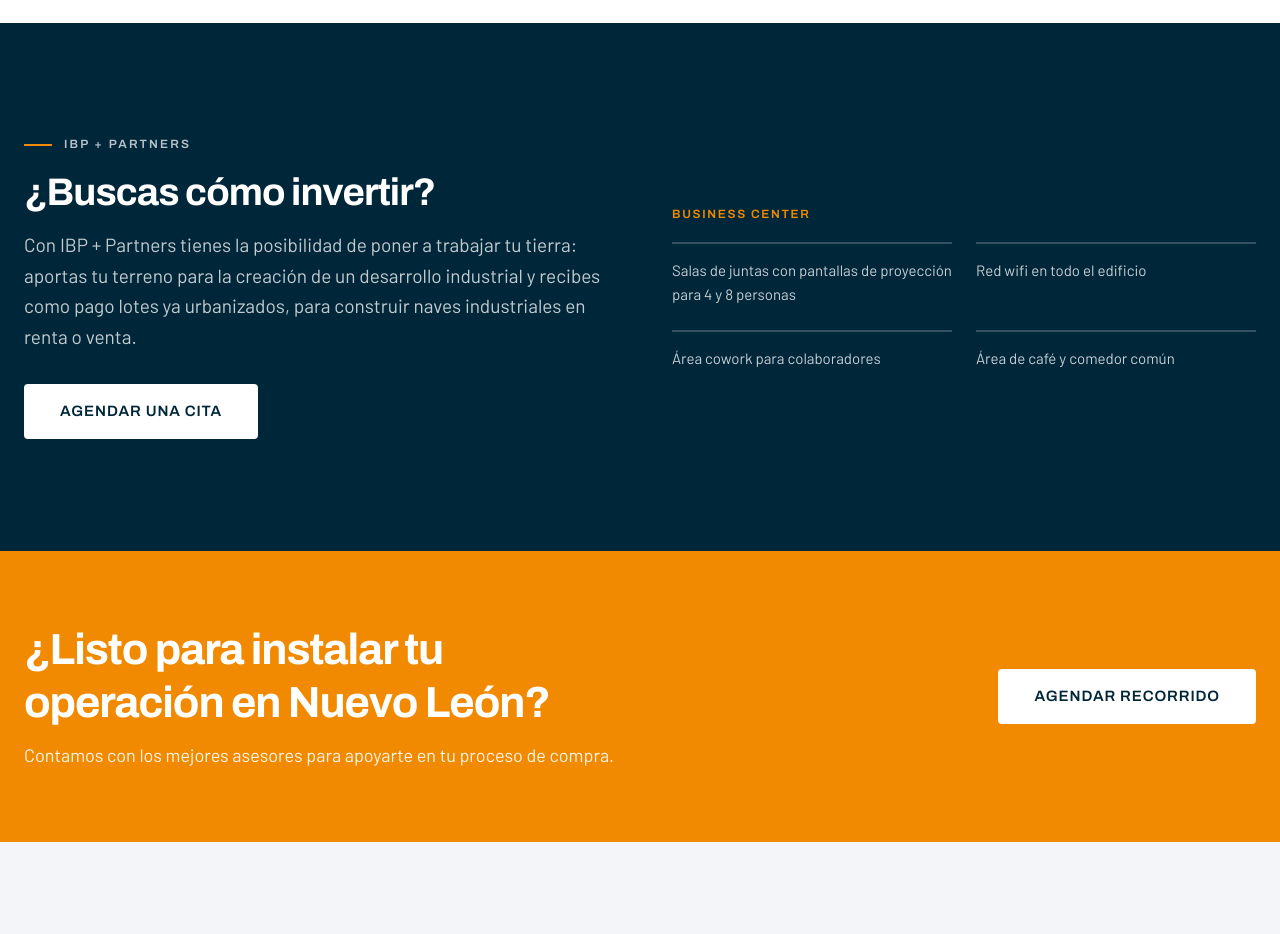
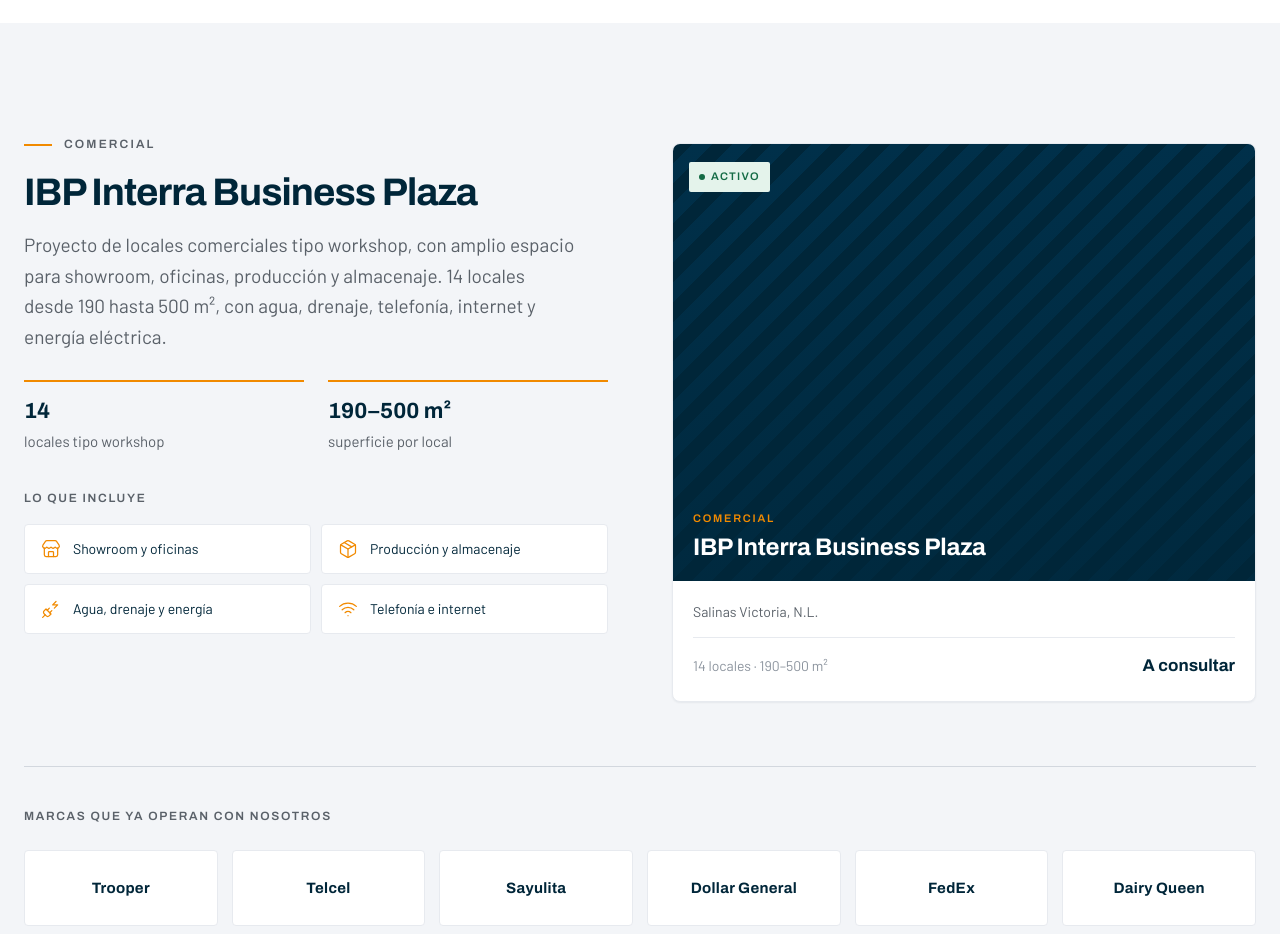
Before and after one commit to human-marketing-dev/grupo-interra, a Next.js app: page / in a window 1280 px wide. Shown: the part 3700-4634 px from the top of the page. Built offline with nearby package versions, Linux system fonts and the light colour scheme; no server answers.

Commit message:
cambios en estructura

```diff
--- a/app/globals.css
+++ b/app/globals.css
@@ -732,6 +732,12 @@
   color: inherit;
 }
 
+/* Como <button> la tarjeta se encoge a su contenido: dentro de una rejilla da
+   igual porque el track la estira, pero suelta en un bloque queda angosta. */
+button.ds-property {
+  width: 100%;
+}
+
 .ds-property__scrim {
   position: absolute;
   inset: 0;
@@ -852,6 +858,10 @@
    ========================================================================== */
 
 .ds-modal {
+  /* El preflight de Tailwind pone `margin: 0` en `*` y eso pisa el
+     `margin: auto` que el navegador le da a <dialog>: sin esto el modal se
+     pega a la esquina superior izquierda en vez de centrarse. */
+  margin: auto;
   width: min(1180px, calc(100vw - 2 * var(--gutter)));
   max-width: none;
   max-height: min(92dvh, 860px);
--- a/app/page.tsx
+++ b/app/page.tsx
@@ -1,11 +1,11 @@
 import { Footer } from "@/components/ds/Footer";
 import { Navbar } from "@/components/ds/Navbar";
 import { About } from "@/components/landing/About";
+import { Commercial } from "@/components/landing/Commercial";
 import { Contact } from "@/components/landing/Contact";
 import { CtaBand } from "@/components/landing/CtaBand";
 import { Developments } from "@/components/landing/Developments";
 import { Hero } from "@/components/landing/Hero";
-import { Partners } from "@/components/landing/Partners";
 import { FOOTER_COLUMNS, FOOTER_DESCRIPTION, NAV_LINKS } from "@/content/site";
 
 export default function LandingPage() {
@@ -17,7 +17,7 @@
         <Hero />
         <About />
         <Developments />
-        <Partners />
+        <Commercial />
         <CtaBand />
         <Contact />
       </main>
--- /dev/null
+++ b/components/landing/Commercial.tsx
@@ -0,0 +1,110 @@
+"use client";
+
+import { useState } from "react";
+import { Icon } from "@/components/ds/Icon";
+import { PropertyCard, type Property } from "@/components/ds/PropertyCard";
+import { PropertyModal } from "@/components/ds/PropertyModal";
+import { SectionHeading } from "@/components/ds/SectionHeading";
+import { COMMERCIAL, TENANT_BRANDS } from "@/content/site";
+
+export function Commercial() {
+  const [selected, setSelected] = useState<Property | null>(null);
+
+  return (
+    <section
+      id="comercial"
+      className="ds-section"
+      style={{ background: "var(--surface-subtle)" }}
+    >
+      <div className="ds-container">
+        <div className="grid gap-12 lg:grid-cols-[1fr_1fr] lg:gap-16">
+          <div>
+            <SectionHeading
+              eyebrow={COMMERCIAL.eyebrow}
+              title={COMMERCIAL.title}
+              description={COMMERCIAL.lead}
+              style={{ maxWidth: "none" }}
+            />
+
+            <div className="mt-7 grid grid-cols-2 gap-x-6 gap-y-3.5">
+              {COMMERCIAL.stats.map((stat) => (
+                <div
+                  key={stat.label}
+                  style={{
+                    borderTop:
+                      "var(--border-width-strong) solid var(--interra-orange)",
+                    paddingTop: 12,
+                    fontSize: "var(--fs-body-sm)",
+                    color: "var(--text-secondary)",
+                  }}
+                >
+                  <b
+                    style={{
+                      display: "block",
+                      fontFamily: "var(--font-display)",
+                      fontSize: 22,
+                      color: "var(--text-primary)",
+                    }}
+                  >
+                    {stat.value}
+                  </b>
+                  {stat.label}
+                </div>
+              ))}
+            </div>
+
+            <div
+              className="ds-eyebrow mt-9"
+              style={{
+                letterSpacing: "0.14em",
+                color: "var(--text-secondary)",
+                marginBottom: 16,
+              }}
+            >
+              {COMMERCIAL.benefitsTitle}
+            </div>
+            <div className="grid grid-cols-1 gap-2.5 sm:grid-cols-2">
+              {COMMERCIAL.benefits.map((benefit) => (
+                <div key={benefit.label} className="ds-benefit">
+                  <Icon name={benefit.icon} size={20} color="var(--interra-orange)" />
+                  {benefit.label}
+                </div>
+              ))}
+            </div>
+          </div>
+
+          <div className="lg:pt-2">
+            <PropertyCard
+              property={COMMERCIAL.project}
+              onSelect={() => setSelected(COMMERCIAL.project)}
+            />
+          </div>
+        </div>
+
+        <div
+          className="mt-16 pt-10"
+          style={{ borderTop: "var(--border-width) solid var(--border-strong)" }}
+        >
+          <div
+            className="ds-eyebrow"
+            style={{ letterSpacing: "0.14em", color: "var(--text-secondary)" }}
+          >
+            {COMMERCIAL.brandsTitle}
+          </div>
+          <div className="mt-6 grid grid-cols-3 gap-3.5 md:grid-cols-6">
+            {TENANT_BRANDS.map((brand) => (
+              <div key={brand} className="ds-brand">
+                {brand}
+              </div>
+            ))}
+          </div>
+          <div style={{ marginTop: 14, fontSize: 13, color: "var(--text-muted)" }}>
+            {COMMERCIAL.brandsNote}
+          </div>
+        </div>
+      </div>
+
+      <PropertyModal property={selected} onClose={() => setSelected(null)} />
+    </section>
+  );
+}
--- a/components/landing/Developments.tsx
+++ b/components/landing/Developments.tsx
@@ -8,7 +8,6 @@
 import {
   DEVELOPMENTS,
   DEVELOPMENT_TABS,
-  TENANT_BRANDS,
   type DevelopmentTab,
 } from "@/content/site";
 
@@ -173,30 +172,6 @@
         ))}
       </div>
 
-      {tab.id === "comercial" ? (
-        <div
-          className="mt-16 pt-10"
-          style={{ borderTop: "var(--border-width) solid var(--border-subtle)" }}
-        >
-          <div
-            className="ds-eyebrow"
-            style={{ letterSpacing: "0.14em", color: "var(--text-secondary)" }}
-          >
-            Marcas que ya operan con nosotros
-          </div>
-          <div className="mt-6 grid grid-cols-3 gap-3.5 md:grid-cols-6">
-            {TENANT_BRANDS.map((brand) => (
-              <div key={brand} className="ds-brand">
-                {brand}
-              </div>
-            ))}
-          </div>
-          <div style={{ marginTop: 14, fontSize: 13, color: "var(--text-muted)" }}>
-            Marcas representadas en texto — pendiente recibir los archivos de
-            logotipo de cada una.
-          </div>
-        </div>
-      ) : null}
     </div>
   );
 }
--- a/content/site.ts
+++ b/content/site.ts
@@ -74,7 +74,7 @@
 export const DEVELOPMENTS = {
   eyebrow: "Portafolio",
   title: "Conoce nuestros desarrollos",
-  lead: "Tres verticales, una misma forma de trabajar: infraestructura resuelta, servicios completos y amenidades que sostienen la plusvalía.",
+  lead: "Una misma forma de trabajar: infraestructura resuelta, servicios completos y amenidades que sostienen la plusvalía.",
 };
 
 export const DEVELOPMENT_TABS: DevelopmentTab[] = [
@@ -290,11 +290,13 @@
       },
     ],
   },
-  {
-    id: "comercial",
-    label: "Comercial",
-    heading: "IBP Interra Business Plaza",
-    body: "Proyecto de locales comerciales tipo workshop, con amplio espacio para showroom, oficinas, producción y almacenaje. 14 locales desde 190 hasta 500 m², con agua, drenaje, telefonía, internet y energía eléctrica.",
+];
+
+/** Comercial vive en su propia sección: es un solo proyecto, no un listado. */
+export const COMMERCIAL = {
+  eyebrow: "Comercial",
+  title: "IBP Interra Business Plaza",
+  lead: "Proyecto de locales comerciales tipo workshop, con amplio espacio para showroom, oficinas, producción y almacenaje. 14 locales desde 190 hasta 500 m², con agua, drenaje, telefonía, internet y energía eléctrica.",
   stats: [
     { value: "14", label: "locales tipo workshop" },
     { value: "190–500 m²", label: "superficie por local" },
@@ -305,9 +307,8 @@
     { icon: "package", label: "Producción y almacenaje" },
     { icon: "plug-zap", label: "Agua, drenaje y energía" },
     { icon: "wifi", label: "Telefonía e internet" },
-    ],
-    projects: [
-      {
+  ] as Benefit[],
+  project: {
     name: "IBP Interra Business Plaza",
     location: "Salinas Victoria, N.L.",
     meta: "14 locales · 190–500 m²",
@@ -317,10 +318,11 @@
     category: "Comercial",
     description:
       "Locales comerciales tipo workshop con amplio espacio para showroom, oficinas, producción y almacenaje. Cuentan con agua, drenaje, telefonía, internet y energía eléctrica.",
-      },
-    ],
-  },
-];
+  } as Property,
+  brandsTitle: "Marcas que ya operan con nosotros",
+  brandsNote:
+    "Marcas representadas en texto — pendiente recibir los archivos de logotipo de cada una.",
+};
 
 /** Representadas en texto: falta recibir los archivos de logotipo. */
 export const TENANT_BRANDS = [
@@ -378,7 +380,7 @@
     links: [
       { label: "Industrial", href: "#desarrollos" },
       { label: "Residencial", href: "#desarrollos" },
-      { label: "Comercial", href: "#desarrollos" },
+      { label: "Comercial", href: "#comercial" },
     ],
   },
   {
```
Also changed, not shown: components/landing/Partners.tsx (+8 -0 lines), 1 other file (tests, documents, lock files or other folders). Lines whose indentation alone changed are shown as unchanged.
